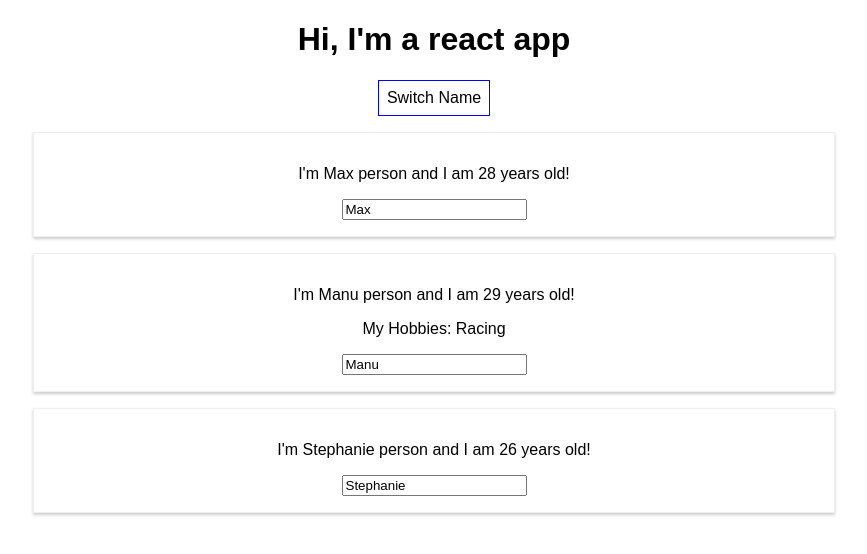
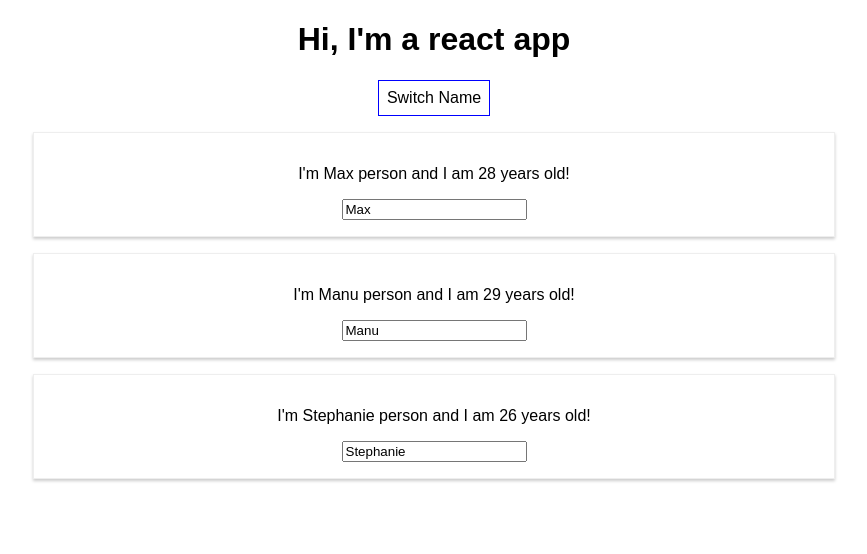
Before and after one commit to tranq90/react, a React (Create React App) app: page / in a window 1280 px wide. Both pictures are taken after a click on the button "Switch Name". Shown: the top 554 px of the page, without its empty margins (206-1073 px from the left). Built offline with nearby package versions, Linux system fonts and the light colour scheme.

Commit message:
flexible lists

```diff
--- a/src/App.js
+++ b/src/App.js
@@ -5,39 +5,52 @@
 class App extends Component {
   state = {
     persons: [
-      { name: "Max", age: 28 },
-      { name: "Manu", age: 29 },
-      { name: "Stephanie", age: 26 }
+      { id:"1", name: "Max", age: 28 },
+      { id:"2", name: "Manu", age: 29 },
+      { id:"3", name: "Stephanie", age: 26 }
     ],
     otherState: 'some other value',
     showPersons: false
   }
 
-  switchNameHandler = (newName) => {
-    // console.log("switchNameHandler was clicked");
-    // DO NOT MUTATE this.state.persons[0].name = "Maximillian"
-    this.setState({
-      persons: [
-        { name: newName, age: 28 },
-        { name: "Manu", age: 29 },
-        { name: "Stephanie", age: 27 }
-      ]
-    })
-  }
+  // switchNameHandler = (newName) => {
+  //    DO NOT MUTATE this.state.persons[0].name = "Maximillian"
+  //   this.setState({
+  //     persons: [
+  //       { name: newName, age: 28 },
+  //       { name: "Manu", age: 29 },
+  //       { name: "Stephanie", age: 27 }
+  //     ]
+  //   })
+  // }
 
-  nameChangedHandler = (event) => {
-    this.setState({
-      persons: [
-        { name: "Max", age: 28 },
-        { name: event.target.value, age: 29 },
-        { name: "Stephanie", age: 26 }
-      ]
-    })
+  nameChangedHandler = (event, id) => {
+    const personIndex = this.state.persons.findIndex(p => {
+      return p.id === id;
+    });
+
+    const person = {
+      ...this.state.persons[personIndex]
+    };
+
+    person.name = event.target.value;
+
+    const persons = [...this.state.persons];
+    persons[personIndex] = person;
+
+    this.setState({ persons: persons });
   }
 
   togglePersonsHandler = () => {
     const doesShow = this.state.showPersons;
     this.setState({ showPersons: !doesShow });
+  }
+
+  deletePersonHandler = (personIndex) => {
+    // const persons = this.state.persons.slice();
+    const persons = [...this.state.persons];
+    persons.splice(personIndex, 1);
+    this.setState({ persons: persons });
   }
 
   render() {
@@ -54,19 +67,14 @@
     if (this.state.showPersons) {
       persons = (
         <div>
-          <Person
-            name={this.state.persons[0].name}
-            age={this.state.persons[0].age}
-            click={this.switchNameHandler} />
-          <Person
-            name={this.state.persons[1].name}
-            age={this.state.persons[1].age}
-            click={this.switchNameHandler.bind(this, "Max")}
-            changed={this.nameChangedHandler}>My Hobbies: Racing</Person>
-          <Person
-            name={this.state.persons[2].name}
-            age={this.state.persons[2].age}
-            click={this.switchNameHandler} />
+          {this.state.persons.map((person, index) => {
+            return <Person
+              click={() => this.deletePersonHandler(index)}
+              name={person.name}
+              age={person.age}
+              key={person.id}
+              changed={(event) => (this.nameChangedHandler(event, person.id))} />
+          })}
         </div>
       );
     }
@@ -77,7 +85,7 @@
         <button
           style={style}
           onClick={this.togglePersonsHandler}>Switch Name</button>
-          {persons}
+        {persons}
       </div>
     );
   }
```
